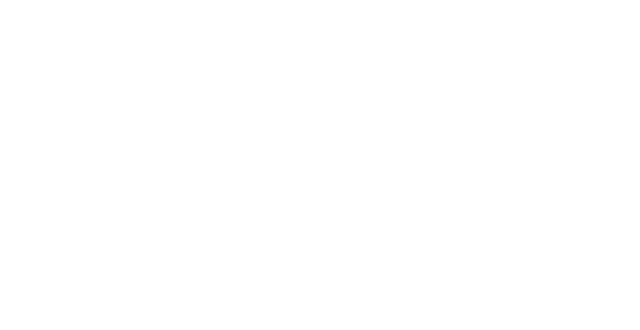
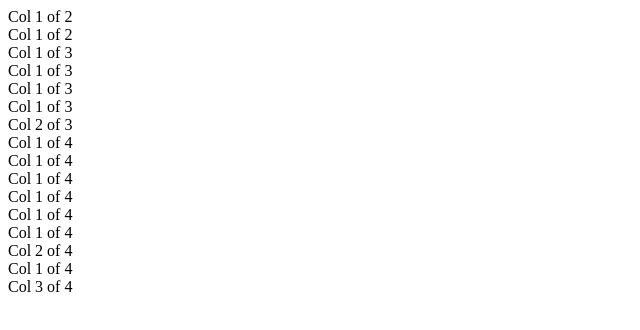
Before and after one commit to FullyStackedCoder/responsive-four-column-grid, a website: page index.html in a window 1280 px wide. Shown: the whole page, without its empty margins (0-640 px from the left). Drawn offline with Linux system fonts and the light colour scheme.

Commit message:
Added html markup for 4 column grid layout

```diff
--- a/index.html
+++ b/index.html
@@ -14,5 +14,34 @@
     <link rel="shortcut icon" type="image/png" href="img/favicon.png" />
     <title>Document</title>
   </head>
-  <body></body>
+  <body>
+    <div class="row">
+      <div class="col-1-of-2">Col 1 of 2</div>
+      <div class="col-1-of-2">Col 1 of 2</div>
+    </div>
+    <div class="row">
+      <div class="col-1-of-3">Col 1 of 3</div>
+      <div class="col-1-of-3">Col 1 of 3</div>
+      <div class="col-1-of-3">Col 1 of 3</div>
+    </div>
+    <div class="row">
+      <div class="col-1-of-3">Col 1 of 3</div>
+      <div class="col-2-of-3">Col 2 of 3</div>
+    </div>
+    <div class="row">
+      <div class="col-1-of-4">Col 1 of 4</div>
+      <div class="col-1-of-4">Col 1 of 4</div>
+      <div class="col-1-of-4">Col 1 of 4</div>
+      <div class="col-1-of-4">Col 1 of 4</div>
+    </div>
+    <div class="row">
+      <div class="col-1-of-4">Col 1 of 4</div>
+      <div class="col-1-of-4">Col 1 of 4</div>
+      <div class="col-2-of-4">Col 2 of 4</div>
+    </div>
+    <div class="row">
+      <div class="col-1-of-4">Col 1 of 4</div>
+      <div class="col-3-of-4">Col 3 of 4</div>
+    </div>
+  </body>
 </html>
```
